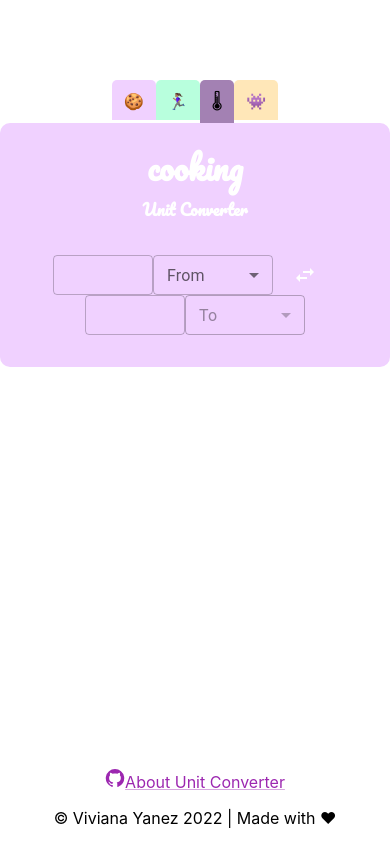
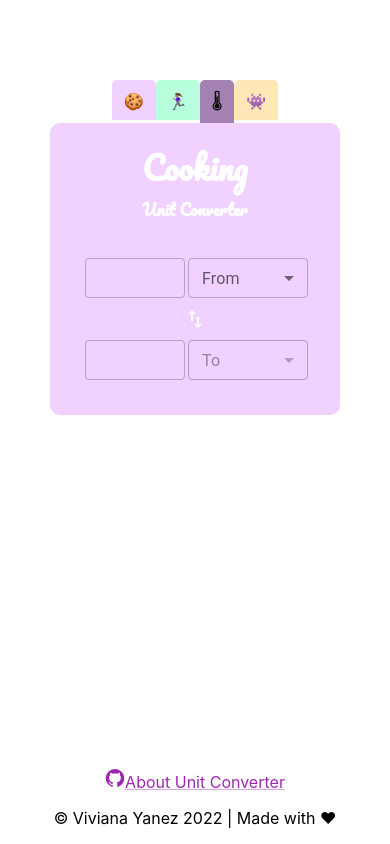
Before and after one commit to vivitt/unit-converter, a React (Create React App) app: page / in a window 390 px wide. Built offline with nearby package versions, Linux system fonts and the light colour scheme.

Commit message:
mobile desing

```diff
--- a/src/App.scss
+++ b/src/App.scss
@@ -1,5 +1,6 @@
 @import url("https://fonts.googleapis.com/css2?family=Pacifico&display=swap");
-
+@import "styles/mixins";
+@import "styles/variables";
 .App {
   text-align: center;
   padding-top: 5rem;
@@ -26,10 +27,17 @@
   }
   &__form {
     display: flex;
-    flex-flow: row wrap;
+    flex-flow: column;
     justify-content: center;
     align-items: center;
     padding: 2rem;
+    @include sm {
+      display: flex;
+      flex-flow: nowrap;
+      justify-content: center;
+      align-items: center;
+      padding: 2rem;
+    }
   }
 
   &__input,
--- a/src/components/Footer.tsx
+++ b/src/components/Footer.tsx
@@ -10,7 +10,7 @@ const Footer: React.FC = () => {
         <p>
           <Link
             color="secondary"
-            href="https://github.com/Rviewer-Challenges/uGVtM3PdS45c4PdTPLKU/tree/devel"
+            href="https://github.com/Rviewer-Challenges/uGVtM3PdS45c4PdTPLKU"
             target="blank"
           >
             <GitHubIcon fontSize="small"></GitHubIcon>About Unit Converter
--- a/src/components/InputField.tsx
+++ b/src/components/InputField.tsx
@@ -24,7 +24,7 @@ const InputField: React.FC<IProps> = ({
 }) => {
   return (
     <TextField
-      sx={{ width: "100px" }}
+      sx={{ width: "100px", margin: "3px" }}
       id="numberToConverInput"
       variant="outlined"
       value={value}
--- a/src/components/TabGroup.tsx
+++ b/src/components/TabGroup.tsx
@@ -9,8 +9,9 @@ import { useState, useEffect } from "react";
 
 import Button from "@mui/material/Button";
 import SwapHorizIcon from "@mui/icons-material/SwapHoriz";
-
+import SwapVertIcon from "@mui/icons-material/SwapVert";
 import { convert } from "../converter";
+import { JsxElement } from "typescript";
 
 const TabGroup: React.FC = () => {
   const [from, setFrom] = useState<IUnit>({
@@ -38,7 +39,7 @@ const TabGroup: React.FC = () => {
   const getResult = (a: string): string => {
     if (a !== "-") {
       const n = parseInt(a);
-
+      console.log(window.innerWidth);
       const r = convert(n, from.multiplier, to.multiplier);
       return r.toFixed(3);
     } else {
@@ -94,7 +95,7 @@ const TabGroup: React.FC = () => {
             }}
           >
             <div className="converter__title">
-              <h1>{u.slug}</h1>
+              <h1>{u.slug[0].toUpperCase() + u.slug.substring(1)}</h1>
               <h4>Unit Converter</h4>
             </div>
             <div className="converter__form">
@@ -122,7 +123,11 @@ const TabGroup: React.FC = () => {
                   onClick={handleSwap}
                   sx={{ color: "white" }}
                 >
-                  <SwapHorizIcon></SwapHorizIcon>
+                  {window.innerWidth >= 576 ? (
+                    <SwapHorizIcon></SwapHorizIcon>
+                  ) : (
+                    <SwapVertIcon></SwapVertIcon>
+                  )}
                 </Button>
               </div>
               <div className="converter__results">
--- /dev/null
+++ b/src/styles/_mixins.scss
@@ -0,0 +1,6 @@
+// Small devices
+@mixin sm {
+  @media (min-width: #{$screen-sm-min}) {
+    @content;
+  }
+}
--- /dev/null
+++ b/src/styles/_variables.scss
@@ -0,0 +1,2 @@
+// Small tablets and large smartphones (landscape view)
+$screen-sm-min: 576px;
```
